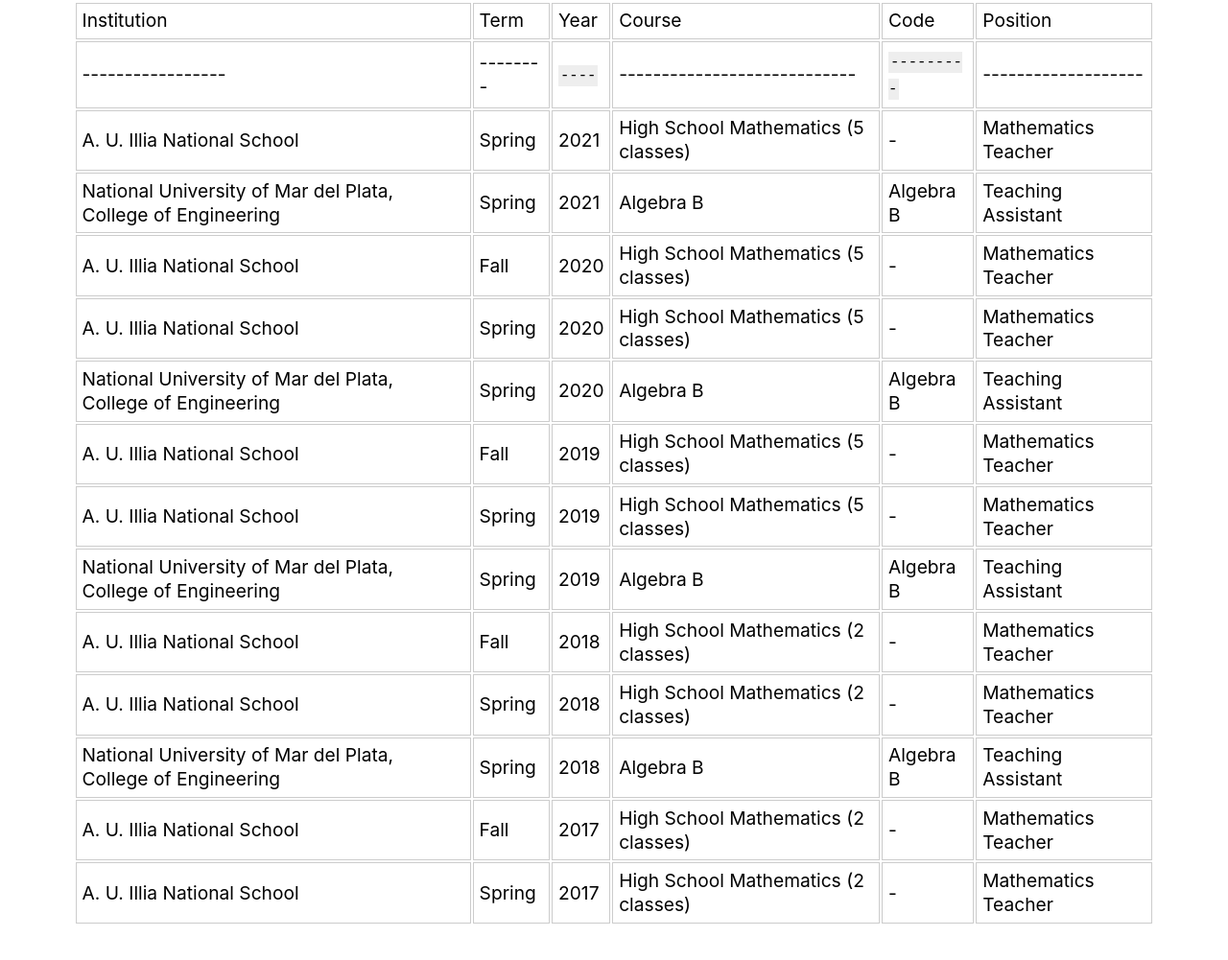
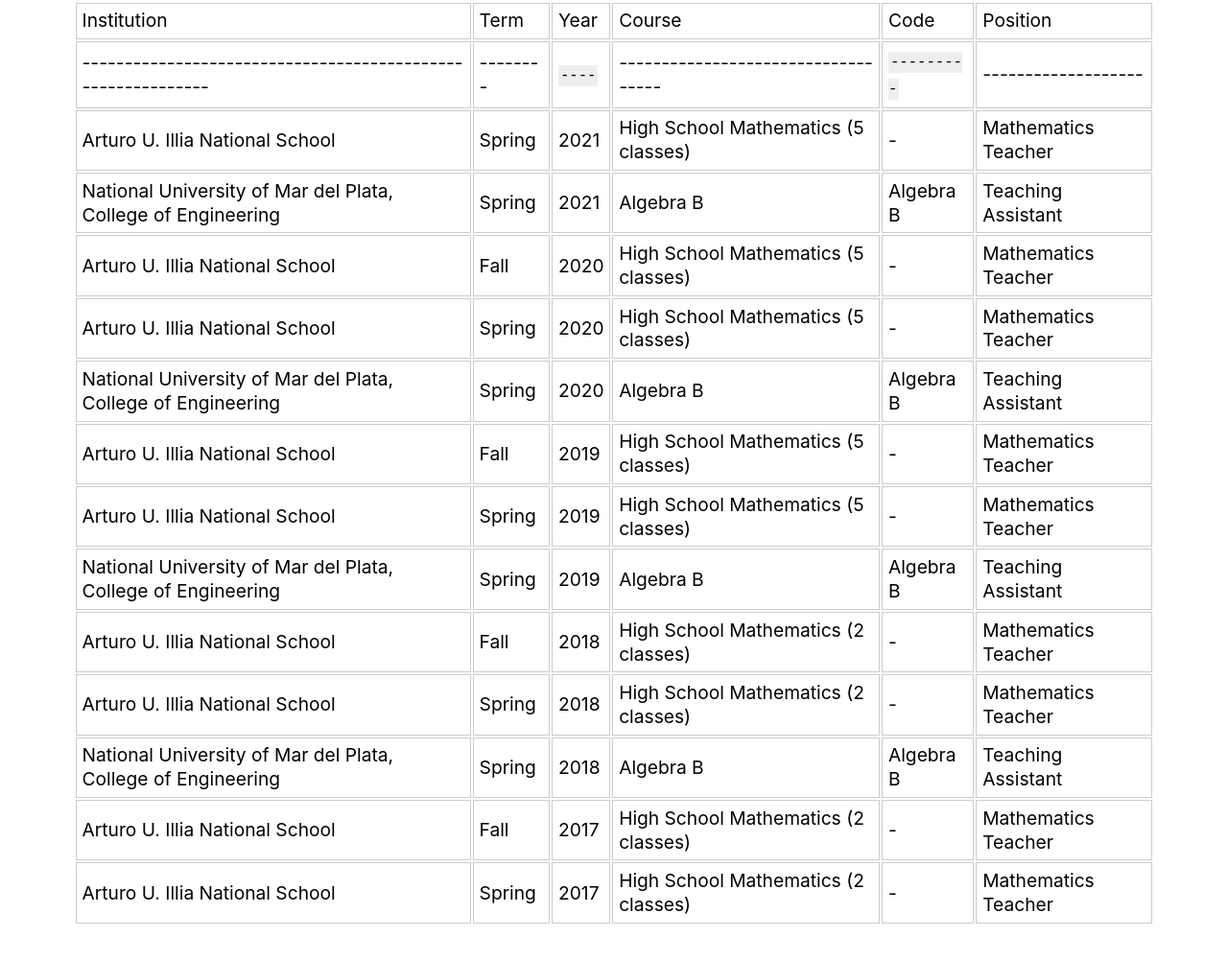
Before and after one commit to ianruau/ianruau.github.io, a plain HTML site: page index.html in a window 1280 px wide. Shown: the part 1686-2687 px from the top of the page at 96% size. Drawn offline with Linux system fonts and the light colour scheme.

Commit message:
Update website Thu Oct  9 08:15:24 PM CDT 2025

```diff
--- a/index.html
+++ b/index.html
@@ -242,7 +242,7 @@ Position
 </tr>
 <tr>
 <td>
------------------
+------------------------------------------------------------
 </td>
 <td>
 --------
@@ -251,7 +251,7 @@ Position
 <span id="Welcome to Ian's Webpage (Under construction)-Teaching-Argentina-----"></span><span class="tag" id="----">----</span>
 </td>
 <td>
-----------------------------
+-----------------------------------
 </td>
 <td>
 <span id="Welcome to Ian's Webpage (Under construction)-Teaching-Argentina----------"></span><span class="tag" id="---------">---------</span>
@@ -262,7 +262,7 @@ Position
 </tr>
 <tr>
 <td>
-A. U. Illia National School
+Arturo U. Illia National School
 </td>
 <td>
 Spring
@@ -302,7 +302,7 @@ Teaching Assistant
 </tr>
 <tr>
 <td>
-A. U. Illia National School
+Arturo U. Illia National School
 </td>
 <td>
 Fall
@@ -322,7 +322,7 @@ Mathematics Teacher
 </tr>
 <tr>
 <td>
-A. U. Illia National School
+Arturo U. Illia National School
 </td>
 <td>
 Spring
@@ -362,7 +362,7 @@ Teaching Assistant
 </tr>
 <tr>
 <td>
-A. U. Illia National School
+Arturo U. Illia National School
 </td>
 <td>
 Fall
@@ -382,7 +382,7 @@ Mathematics Teacher
 </tr>
 <tr>
 <td>
-A. U. Illia National School
+Arturo U. Illia National School
 </td>
 <td>
 Spring
@@ -422,7 +422,7 @@ Teaching Assistant
 </tr>
 <tr>
 <td>
-A. U. Illia National School
+Arturo U. Illia National School
 </td>
 <td>
 Fall
@@ -442,7 +442,7 @@ Mathematics Teacher
 </tr>
 <tr>
 <td>
-A. U. Illia National School
+Arturo U. Illia National School
 </td>
 <td>
 Spring
@@ -482,7 +482,7 @@ Teaching Assistant
 </tr>
 <tr>
 <td>
-A. U. Illia National School
+Arturo U. Illia National School
 </td>
 <td>
 Fall
@@ -502,7 +502,7 @@ Mathematics Teacher
 </tr>
 <tr>
 <td>
-A. U. Illia National School
+Arturo U. Illia National School
 </td>
 <td>
 Spring
```
